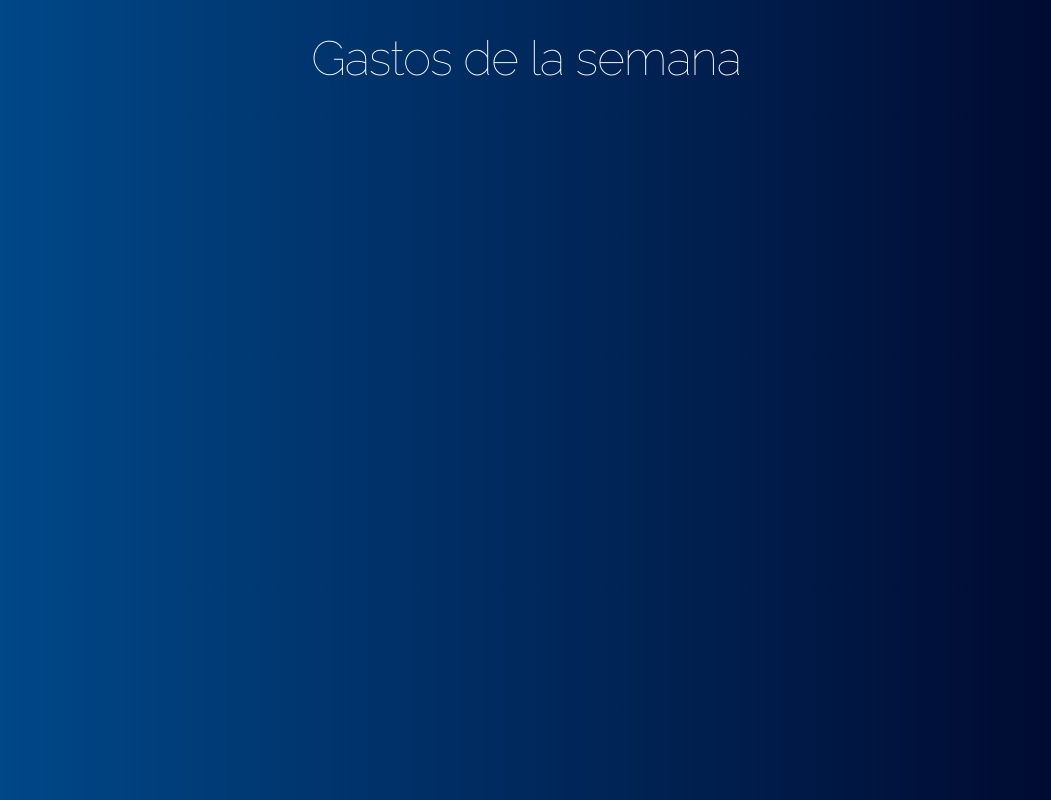
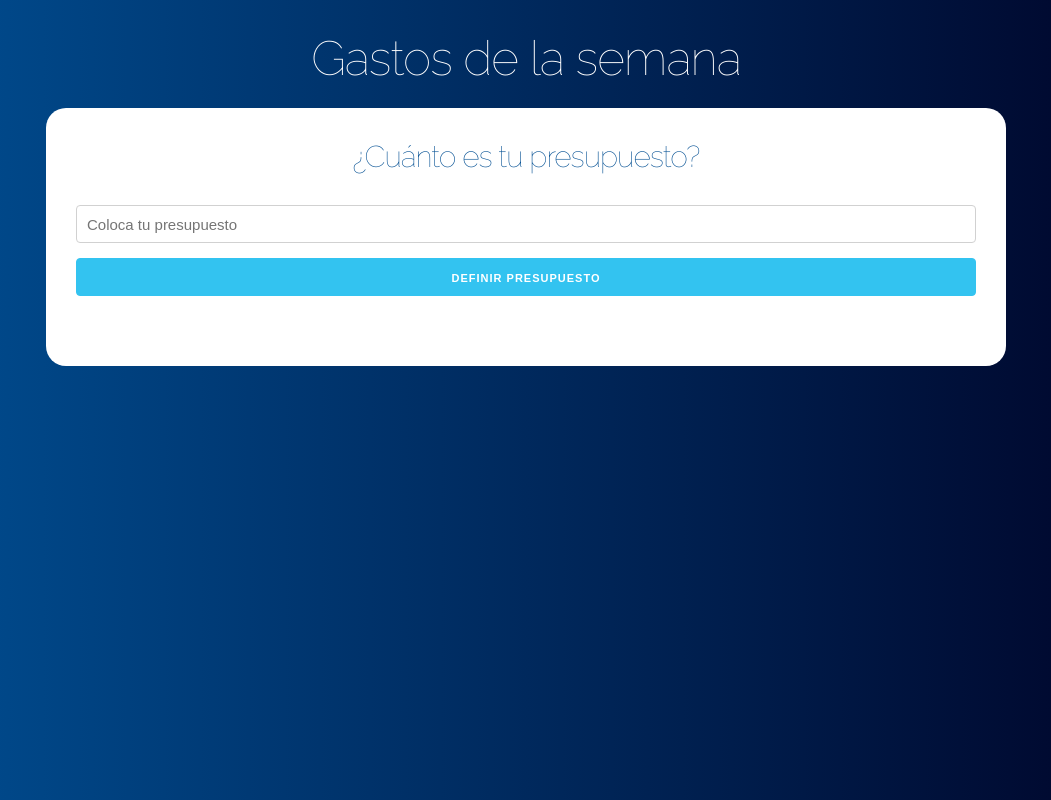
Before and after one commit to LuijoSC/Admin-de-presupuesto, a React (Create React App) app in the folder admin-presupuesto/: page / in a window 1280 px wide. Shown: the whole page, without its empty margins (114-1165 px from the left). Built offline with nearby package versions, Linux system fonts and the light colour scheme.

Commit message:
Added Pregunta component

```diff
--- a/admin-presupuesto/src/App.js
+++ b/admin-presupuesto/src/App.js
@@ -1,10 +1,14 @@
 import React from 'react';
+import Pregunta from './components/Pregunta';
 
 function App() {
   return (
   <div className="container">
     <header>
       <h1>Gastos de la semana</h1>
+      <div className="contenido-principal contenido">
+        <Pregunta />
+      </div>
     </header>
   </div>
   );
--- /dev/null
+++ b/admin-presupuesto/src/components/Pregunta.js
@@ -0,0 +1,25 @@
+import React, {Fragment} from 'react';
+
+const Pregunta = () => {
+    return (
+        <Fragment>
+            <h2>¿Cuánto es tu presupuesto?</h2>
+                <form>
+                    <input
+                        type="number"
+                        className="u-full-width"
+                        placeholder="Coloca tu presupuesto"
+                    />
+
+                    <input
+                        type="submit"
+                        className="button-primary u-full-width"
+                        value="Definir presupuesto"
+                    />
+
+                </form>
+        </Fragment>
+     );
+}
+
+export default Pregunta;
```
